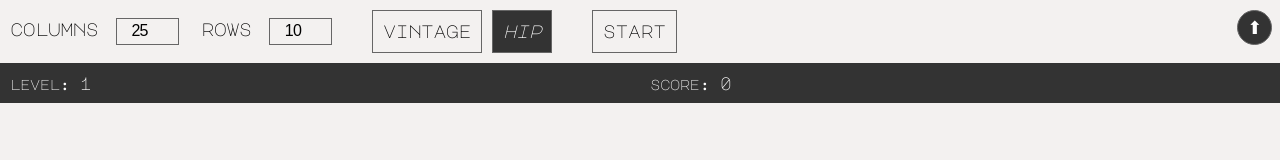
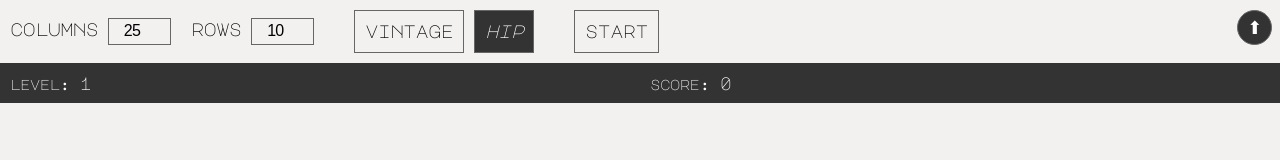
Before and after one commit to jouni-kantola/grid-snake, a website: page src/index.html in a window 1280 px wide. Drawn offline with Linux system fonts and the light colour scheme.

Commit message:
Layout setup as grid

```diff
--- a/src/styles.css
+++ b/src/styles.css
@@ -57,6 +57,14 @@ button {
   margin-top: 2px;
 }
 
+.setup .grid-size {
+  display: grid;
+  grid-auto-flow: column;
+  justify-content: start;
+  align-items: baseline;
+  gap: 10px;
+}
+
 .setup #start {
   border: 1px solid #666;
   padding: 10px;
@@ -76,7 +84,7 @@ button {
   font-family: sans-serif;
   font-size: 16px;
   padding: 3px;
-  margin: 0 0 8px 5px;
+  margin-bottom: 5px;
   min-width: 40px;
 }
 
```
